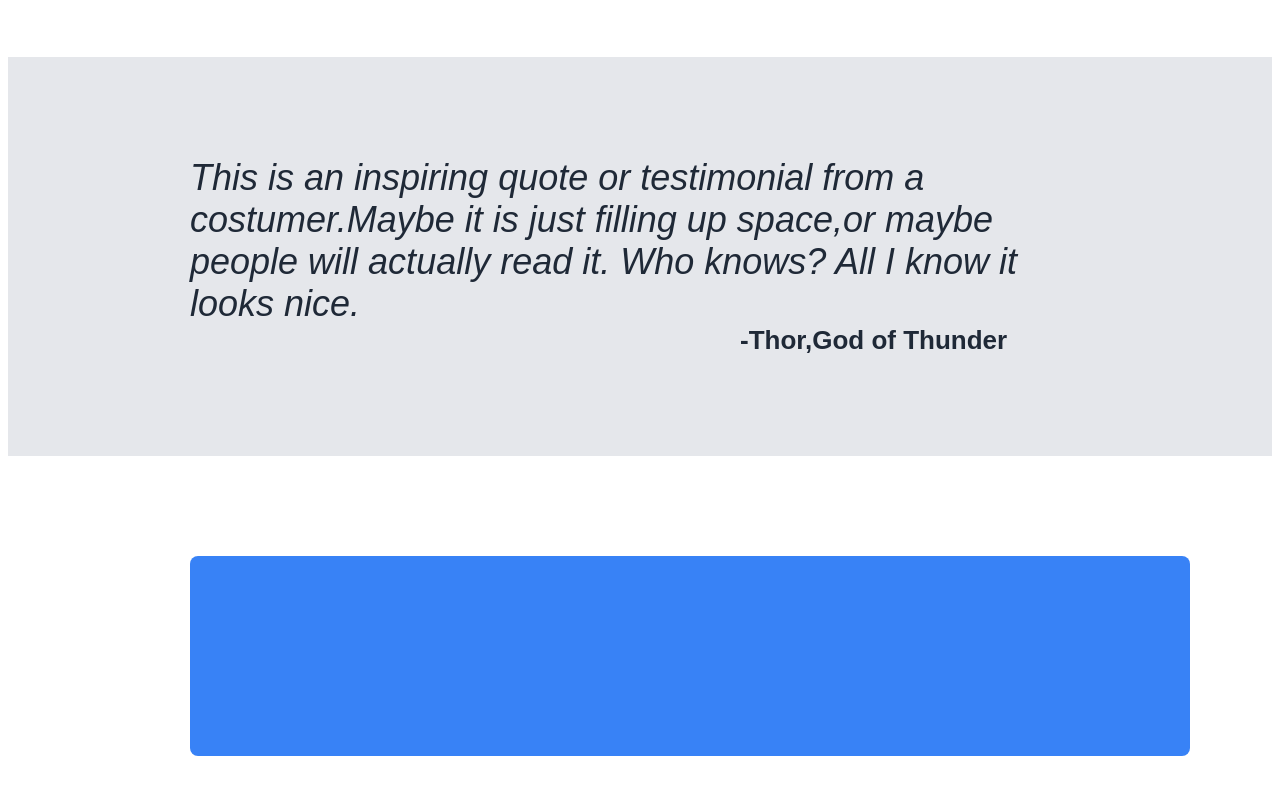
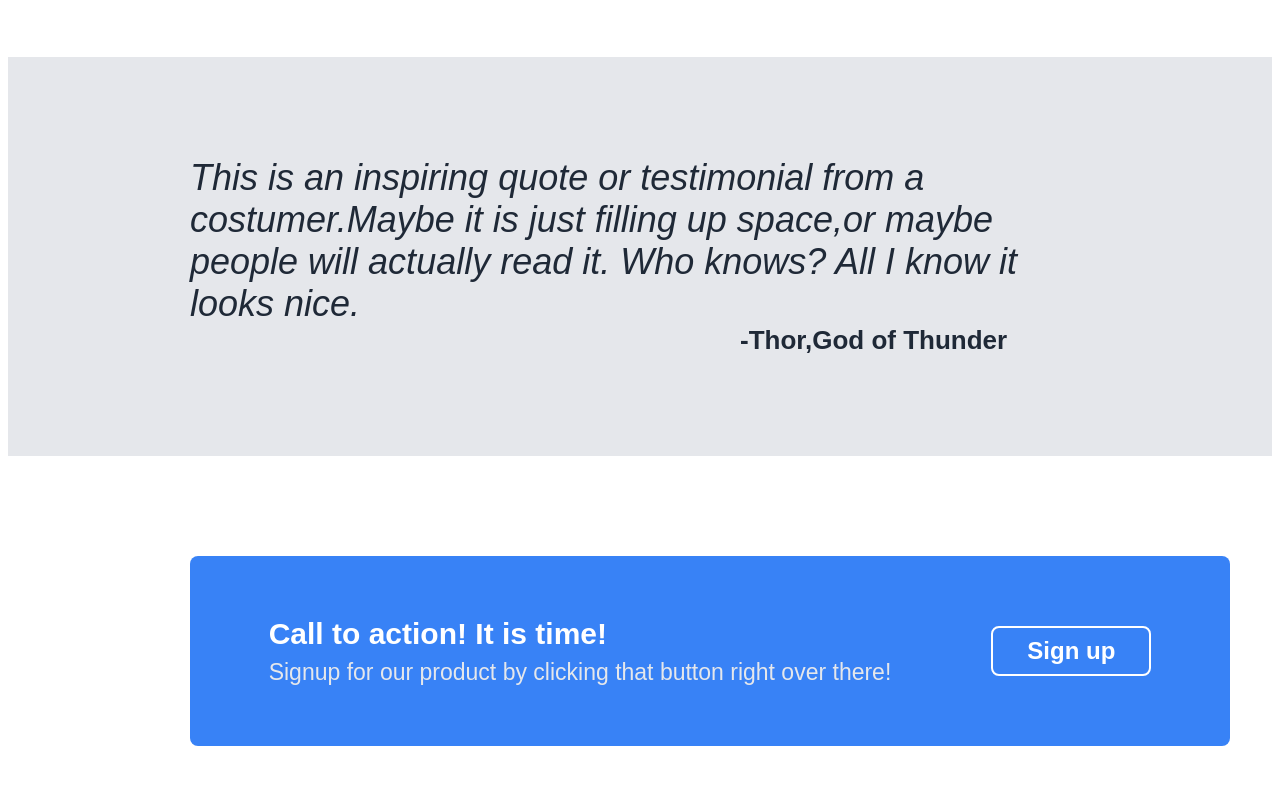
Before and after one commit to riddhika05/Landing--Page-TOP-, a plain HTML site: page index.html in a window 1280 px wide. Shown: the part 872-1666 px from the top of the page. Drawn offline with Linux system fonts and the light colour scheme.

Commit message:
Added text and signup button to the blue box

```diff
--- a/index.html
+++ b/index.html
@@ -77,12 +77,21 @@
 
     </div>
     <div class="four">
-     <div class="outer">
+        <div class="outer">
             <div class="box">
+                <div class="container">
+                    <div class="title">
+                        Call to action! It is time!
+                    </div>
+                    <div class="info">
+                        Signup for our product by clicking that button right over there!
+                    </div>
+                </div>
+                <button class="signup2">Sign up </button>
 
             </div>
 
-     </div>
+        </div>
     </div>
     <div class="five">
 
--- a/style.css
+++ b/style.css
@@ -72,6 +72,7 @@ ul{
   background-color:#3882F6;
   border-radius: 8px;
   width: 100px;
+  border: 1px solid rgba(0,0,0,0)
 }
 .content{
     margin-top:8px ;
@@ -131,10 +132,41 @@ ul{
 {
     background-color:#3882F6;
     width:1000px;
-    height:200px;
+    height:150px;
     border-radius: 8px;
+    display: flex;
+    justify-content:center;
+    align-items: center;
+    gap:100px;
+    padding: 20px;
 }
 .four
 {
     padding: 100px;
 }
+.title
+{
+    font-size: 30px;
+    color: white;
+    font-weight: bold;
+}
+.info
+{
+
+    font-size: 23px;
+    color: #e5e7eb;
+   margin-top: 8px;
+}
+.signup2
+{
+
+  color:white;
+  background-color: #3882F6;
+  border-radius: 8px;
+  width: 160px;
+  height: 50px;
+  font-size: 24px;
+  font-weight: 700;
+  border:2px solid white;
+
+}
```
